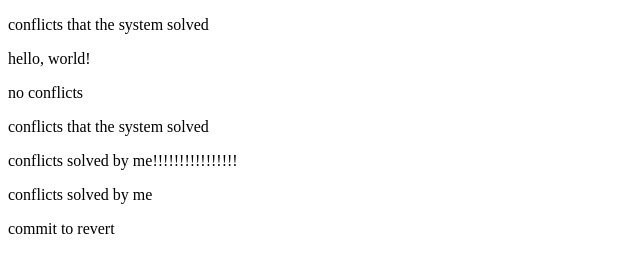
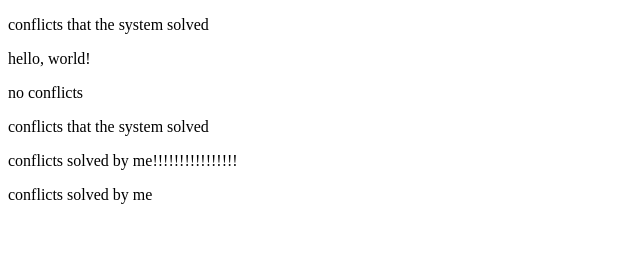
Before and after one commit to miryam-7568/demo, a plain HTML site: page index.html in a window 1280 px wide. Shown: the whole page, without its empty margins (0-640 px from the left). Drawn offline with Linux system fonts and the light colour scheme.

Commit message:
Revert "update index.html"
This reverts commit 2fb9ee8a47422ff9d97e9f794401ae22b6eaab75.

```diff
--- a/index.html
+++ b/index.html
@@ -11,6 +11,5 @@
     <p>conflicts that the system solved</p>
     <p>conflicts solved by me!!!!!!!!!!!!!!!!</p>
     <p>conflicts solved by me</p>
-    <p>commit to revert</p>
 </body>
 </html>
```
